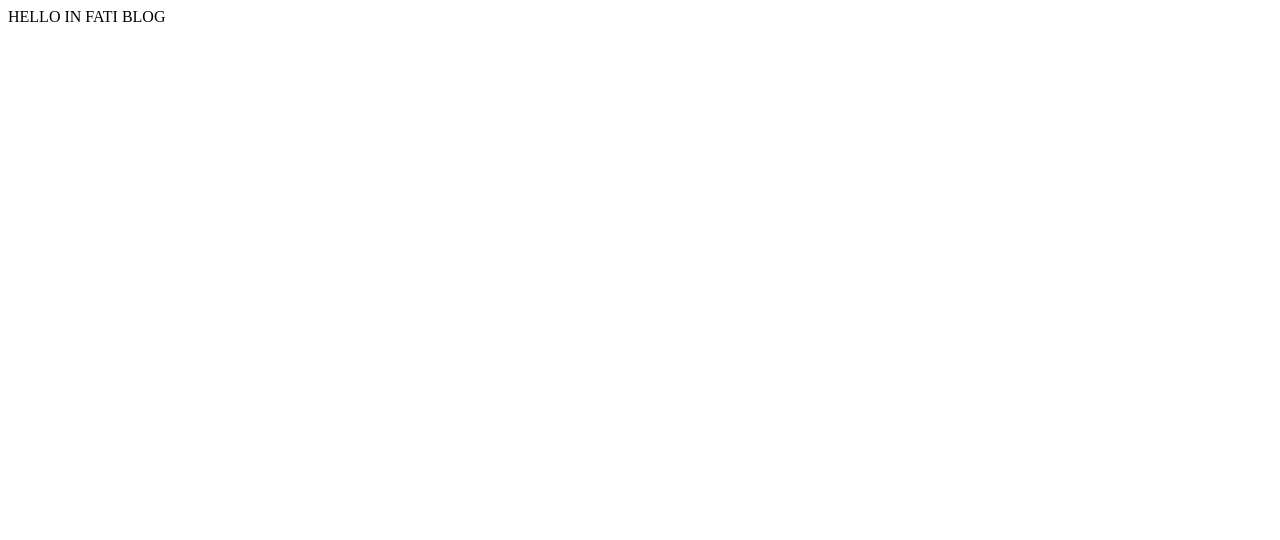
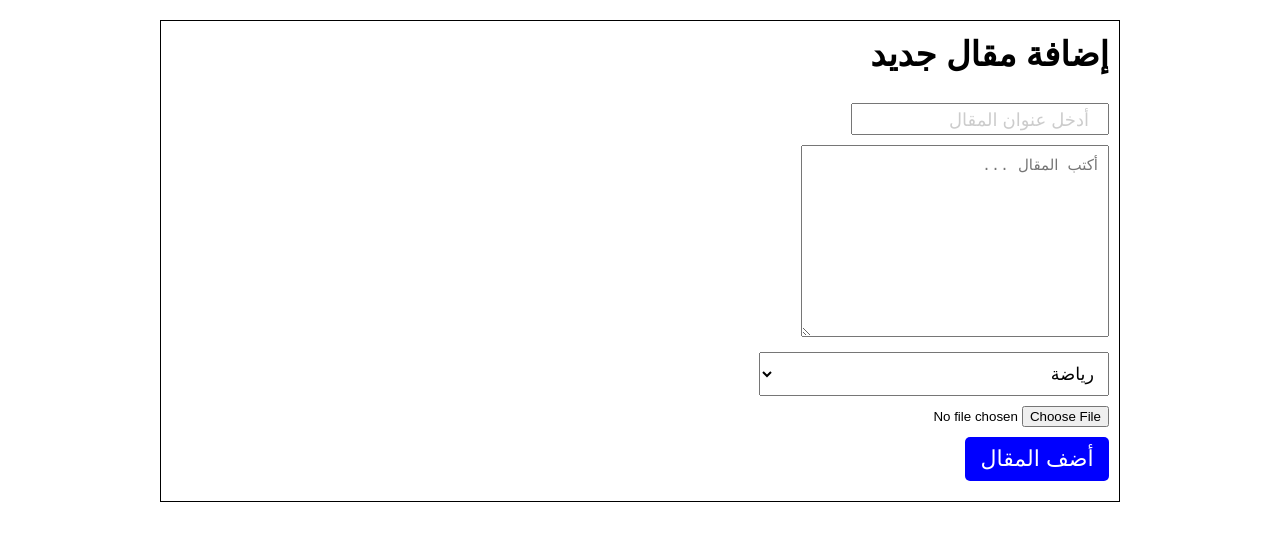
Before and after one commit to anassdev86/fatiBlog, a website: page public/index.html in a window 1280 px wide. Drawn offline with Linux system fonts and the light colour scheme.

Commit message:
design index htmk

```diff
--- a/package.json
+++ b/package.json
@@ -14,6 +14,7 @@
     "dotenv": "^16.4.5",
     "express": "^4.21.0",
     "mongoose": "^8.6.2",
+    "multer": "^1.4.5-lts.1",
     "nodemon": "^3.1.4"
   }
 }
--- a/public/index.html
+++ b/public/index.html
@@ -4,10 +4,56 @@
     <meta charset="UTF-8">
     <meta name="viewport" content="width=device-width, initial-scale=1.0">
     <title>FatiBlog</title>
+    <link rel="stylesheet" href="./styles/main-style.css">
 </head>
-<body>
+<body dir="rtl">
   <div class="container">
-    HELLO IN FATI BLOG
+     <h4 class="heading_primary">إضافة مقال جديد</h4>
+     <form action="" class="form">
+        <div class="form_gp">
+          <input type="text"  name="title" class="form_input">
+          <label for="title">أدخل عنوان المقال</label>
+        </div>
+        <div class="form_gp">
+          <textarea class="form_text" id="txt" cols="30" rows="10" placeholder="أكتب المقال ..."></textarea>
+        </div>
+        <div class="form_gp">
+          <select name="description" id="">
+            <option value="رياضة">رياضة</option>
+            <option value="">موضة و أزياء</option>
+            <option value="صحة و غذاء">صحة و غذاء</option>
+            <option value="أخبار المشاهير">أخبار المشاهير</option>
+            <option value="فضائح">فضائح</option>
+            <option value="مقاطع ساخنة">مقاطع ساخنة</option>
+          </select>
+        </div>
+        <div class="form_gp">
+          <label for="photo"></label>
+          <input type="file" name="photo" id="" accept="png jpg jpeg web">
+        </div>
+        <div class="form_gp">
+          <input type="submit" class="form_btn" value="أضف المقال">
+        </div>
+     </form>
   </div>
+  <script>
+    const form = document.querySelector('.form');
+
+    const sendData = async (e) => {
+         try{
+          e.preventDefault();
+          const fm = new FormData(form);
+          const res = await fetch('http://localhost:8080/api/v1/blog/createblog', {
+            method: 'POST',
+            body: fm
+          })
+
+         }catch(err){
+          console.log(err)
+         }
+    };
+
+    form.addEventListener('submit', sendData);
+  </script>
 </body>
 </html>
--- /dev/null
+++ b/public/styles/main-style.css
@@ -0,0 +1,85 @@
+*{
+margin: 0;
+padding: 0;
+box-sizing: border-box;
+}
+
+html{
+    font-size: 62.5%;
+}
+
+body{
+    font-family: sans-serif;
+    line-height: 1.4;
+    font-size: 1.4rem;
+}
+
+.container{
+    max-width: 75%;
+    margin: 2rem auto;
+    border: 1px solid black;
+    padding: 1rem;
+}
+
+
+
+.form .form_gp{
+  margin-bottom: 1rem;
+  position: relative;
+}
+.form .form_gp .form_input{
+    font-size: 1.7rem;
+    padding: .4rem 1.65rem;
+    outline: none;
+
+}
+.form_gp label{
+    position: absolute;
+    font-size: 1.8rem;
+    right: 2rem;
+    top: .5rem;
+    color: #ccc;
+}
+.form_gp label:hover{ z-index: -1;}
+input[type="text"]:focus ~ label{
+   font-size: 1.2rem;
+   top: -.38rem;
+   background-color: #fff;
+}
+
+.form_text{
+    outline: none;
+    padding: 1rem;
+    font-size: 1.5rem;
+}
+
+select{
+    width: 35rem;
+    font-size: 1.76rem;
+    padding: 1rem;
+}
+
+.heading_primary{
+    font-size: 3.4rem;
+    margin-bottom: 2.4rem;
+}
+.form_btn{
+    background-color: blue;
+    color: #fff;
+    font-size: 2.2rem;
+    outline: none;
+    border: none;
+    padding: .9rem 1.55rem;
+    border-radius: .5rem;
+    cursor: pointer;
+    transition: all .3s ease;
+}
+.form_btn:hover{background-color: #777;}
+.form_btn:focus{
+    border: 2px solid green;
+}
+@media only screen and (max-width: 600px){
+    html{font-size: 57%;}
+    .container{max-width: 100%;}
+    select{width: 30rem;}
+}
```
Also changed, not shown: models/blogModel.js (+12 -1 lines), 1 other file.
